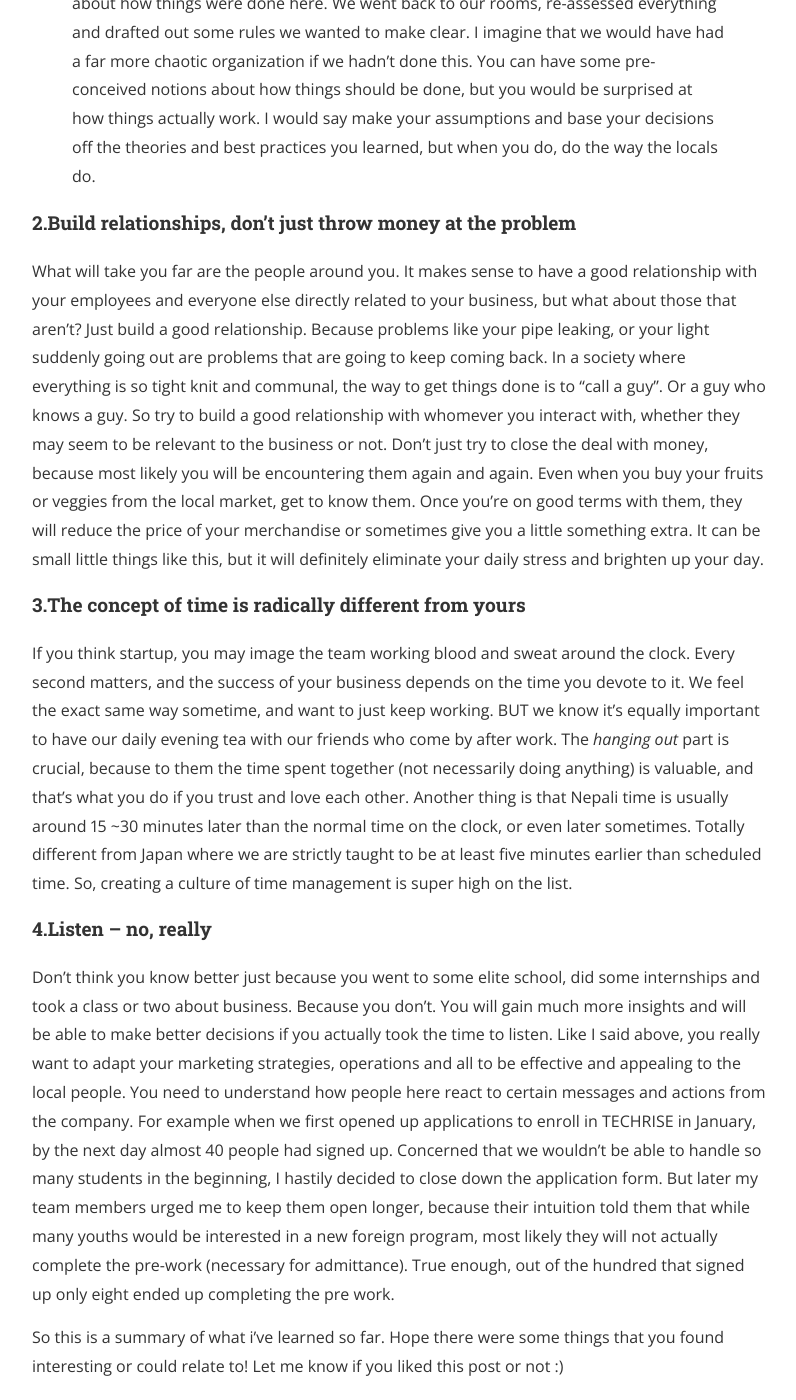
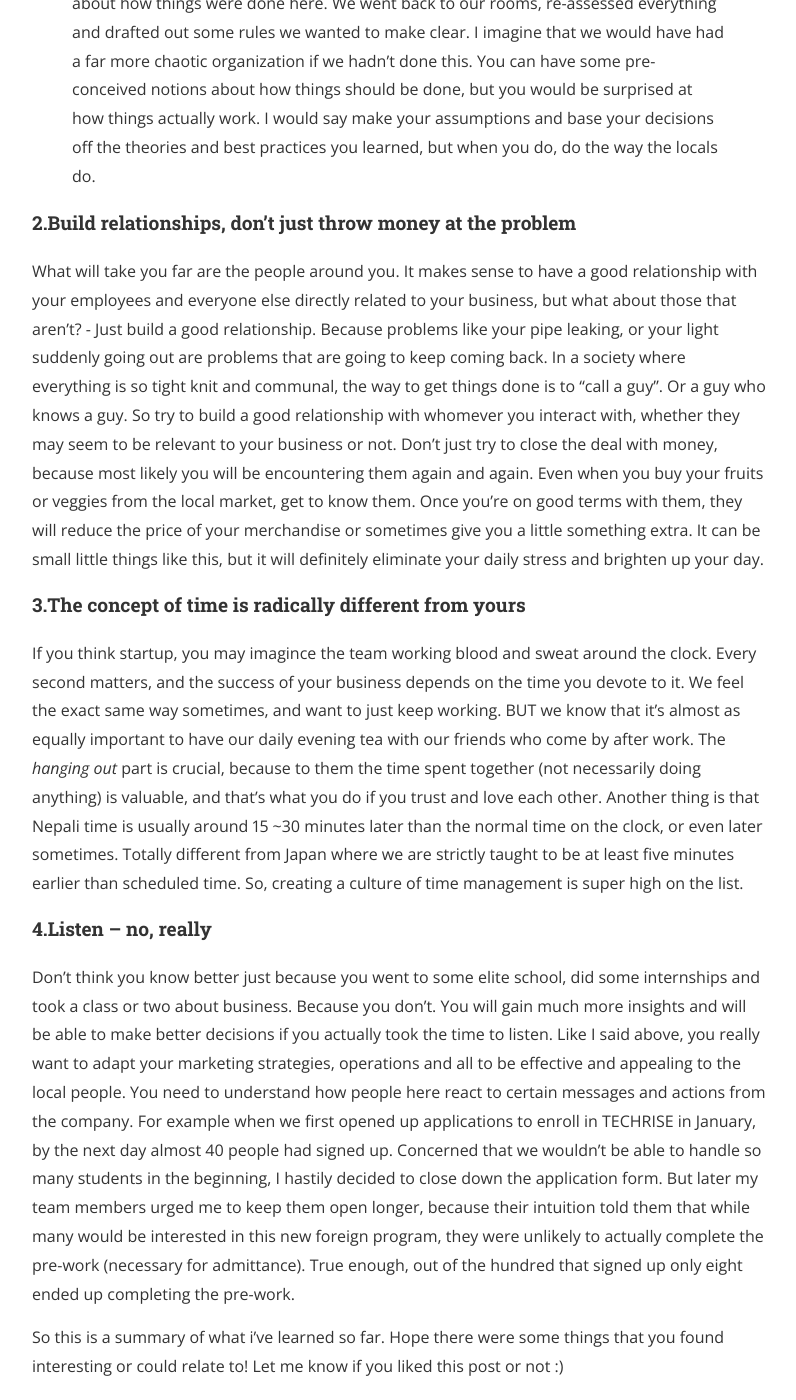
Before and after one commit to naztshinozaki/naztshinozaki.github.io, a Jekyll site: the page built from _posts/2016-08-18-What-I-learned-about-starting-up-a-startup.markdown, in a window 1280 px wide and 1400 px high, scrolled down 891 px. Shown: the whole window, without its empty margins (240-1036 px from the left). Built offline with Jekyll 4.4.1, drawn with Linux system fonts in a browser that asks for light colours; nearby versions of some CDN libraries; a style sheet for code colours, icons or effects is not loaded; some of the changed text lies outside the part shown.

Commit message:
more edits aug 18th

```diff
--- a/_posts/2016-08-18-What-I-learned-about-starting-up-a-startup.markdown
+++ b/_posts/2016-08-18-What-I-learned-about-starting-up-a-startup.markdown
@@ -5,22 +5,22 @@
 ---
 
 
-What I learned about starting up a start up in a foreign country – week three in progress!
+What I learned about starting up a start up – week three in progress!
 
 These are the four things I figured out about starting a start up in a foreign developing country so far. We’re only starting out so I’m sure I’ll be adding on to this later on!
 
 <h4>1.What you learn in books or in class means nothing!!</h4>>
-Ok, I take that back. Yes it’s always important to dig deep into books, podcasts, attend seminars and so forth to gain some basicknowledge on how to run a business. But the truth is that knowledge will only take you so far, and you never will <i>really get it</i> until you began. And when you are in a foreign country, you’ll probably diverge more than ever from what you studied because what ultimately matters is the local context. You can recite all the business terms and concepts in the world, but those aren’t the words used here in Nepal. <i>Nothing will work</i> unless you adapt it to the way it’s done in this country.
+Ok, I take that back. Yes it’s always important to dig deep into books, podcasts, attend seminars and so forth to gain some basic knowledge on how to run a business. But the truth is, that knowledge will only take you so far, and you never will <i>really get it</i> until you began. And when you are in a foreign country, you’ll probably diverge more than ever from what you studied because what ultimately matters is the local context. You can recite all the business terms and concepts in the world, but those aren’t the words used here in Nepal. <i>Nothing will work</i> unless you adapt it to the way it’s done in this country.
 For example the day before we officially opened TECHRISE, we were having a cup of tea with our Nepali friends. They completely drilled us that evening and we realized that we knew nothing about Nepali style management. From how to deal with absences, tardiness, various holidays (some festival related holidays could lead up to weeks where people go back to their homes outside Kathmandu Valley), to the type of bonuses and incentives to keep everyone’s motivation high -- they made us realize that <i>we had no clue</i> about how things were done here. We went back to our rooms, re-assessed everything and drafted out some rules we wanted to make clear. I imagine that we would have had a far more chaotic organization if we hadn’t done this. You can have some pre-conceived notions about how things should be done, but you would be surprised at how things actually work. I would say make your assumptions and base your decisions off the theories and best practices you learned, but when you do, do the way the locals do.
 
 <h4>2.Build relationships, don’t just throw money at the problem</h4>
-What will take you far are the people around you. It makes sense to have a good relationship with your employees and everyone else directly related to your business, but what about those that aren't? Just build a good relationship. Because problems like your pipe leaking, or your light suddenly going out are problems that are going to keep coming back. In a society where everything is so tight knit and communal, the way to get things done is to “call a guy”. Or a guy who knows a guy. So try to build a good relationship with whomever you interact with, whether they may seem to be relevant to the business or not. Don’t just try to close the deal with money, because most likely you will be encountering them again and again. Even when you buy your fruits or veggies from the local market, get to know them. Once you’re on good terms with them, they will reduce the price of your merchandise or sometimes give you a little something extra. It can be small little things like this, but it will definitely eliminate your daily stress and brighten up your day.
+What will take you far are the people around you. It makes sense to have a good relationship with your employees and everyone else directly related to your business, but what about those that aren't? - Just build a good relationship. Because problems like your pipe leaking, or your light suddenly going out are problems that are going to keep coming back. In a society where everything is so tight knit and communal, the way to get things done is to “call a guy”. Or a guy who knows a guy. So try to build a good relationship with whomever you interact with, whether they may seem to be relevant to your business or not. Don’t just try to close the deal with money, because most likely you will be encountering them again and again. Even when you buy your fruits or veggies from the local market, get to know them. Once you’re on good terms with them, they will reduce the price of your merchandise or sometimes give you a little something extra. It can be small little things like this, but it will definitely eliminate your daily stress and brighten up your day.
 
 <h4>3.The concept of time is radically different from yours</h4>
-If you think startup, you may image the team working blood and sweat around the clock. Every second matters, and the success of your business depends on the time you devote to it. We feel the exact same way sometime, and want to just keep working. BUT we know it’s equally important to have our daily evening tea with our friends who come by after work. The <i>hanging out</i> part is crucial, because to them the time spent together (not necessarily doing anything) is valuable, and that's what you do if you trust and love each other. Another thing is that Nepali time is usually around 15 ~30 minutes later than the normal time on the clock, or even later sometimes. Totally different from Japan where we are strictly taught to be at least five minutes earlier than scheduled time. So, creating a culture of time management is super high on the list.
+If you think startup, you may imagince the team working blood and sweat around the clock. Every second matters, and the success of your business depends on the time you devote to it. We feel the exact same way sometimes, and want to just keep working. BUT we know that it’s almost as equally important to have our daily evening tea with our friends who come by after work. The <i>hanging out</i> part is crucial, because to them the time spent together (not necessarily doing anything) is valuable, and that's what you do if you trust and love each other. Another thing is that Nepali time is usually around 15 ~30 minutes later than the normal time on the clock, or even later sometimes. Totally different from Japan where we are strictly taught to be at least five minutes earlier than scheduled time. So, creating a culture of time management is super high on the list.
 
 <h4>4.Listen – no, really</h4>
-Don’t think you know better just because you went to some elite school, did some internships and took a class or two about business. Because you don’t. You will gain much more insights and will be able to make better decisions if you actually took the time to listen. Like I said above, you really want to adapt your marketing strategies, operations and all to be effective and appealing to the local people. You need to understand how people here react to certain messages and actions from the company. For example when we first opened up applications to enroll in TECHRISE in January, by the next day almost 40 people had signed up. Concerned that we wouldn’t be able to handle so many students in the beginning, I hastily decided to close down the application form. But later my team members urged me to keep them open longer, because their intuition told them that while many youths would be interested in a new foreign program, most likely they will not actually complete the pre-work (necessary for admittance). True enough, out of the hundred that signed up only eight ended up completing the pre work.
+Don’t think you know better just because you went to some elite school, did some internships and took a class or two about business. Because you don’t. You will gain much more insights and will be able to make better decisions if you actually took the time to listen. Like I said above, you really want to adapt your marketing strategies, operations and all to be effective and appealing to the local people. You need to understand how people here react to certain messages and actions from the company. For example when we first opened up applications to enroll in TECHRISE in January, by the next day almost 40 people had signed up. Concerned that we wouldn’t be able to handle so many students in the beginning, I hastily decided to close down the application form. But later my team members urged me to keep them open longer, because their intuition told them that while many would be interested in this new foreign program, they were unlikely to actually complete the pre-work (necessary for admittance). True enough, out of the hundred that signed up only eight ended up completing the pre-work.
 
 
 So this is a summary of what i've learned so far. Hope there were some things that you found interesting or could relate to! Let me know if you liked this post or not :)
```
Also changed, not shown: 3 other files.
